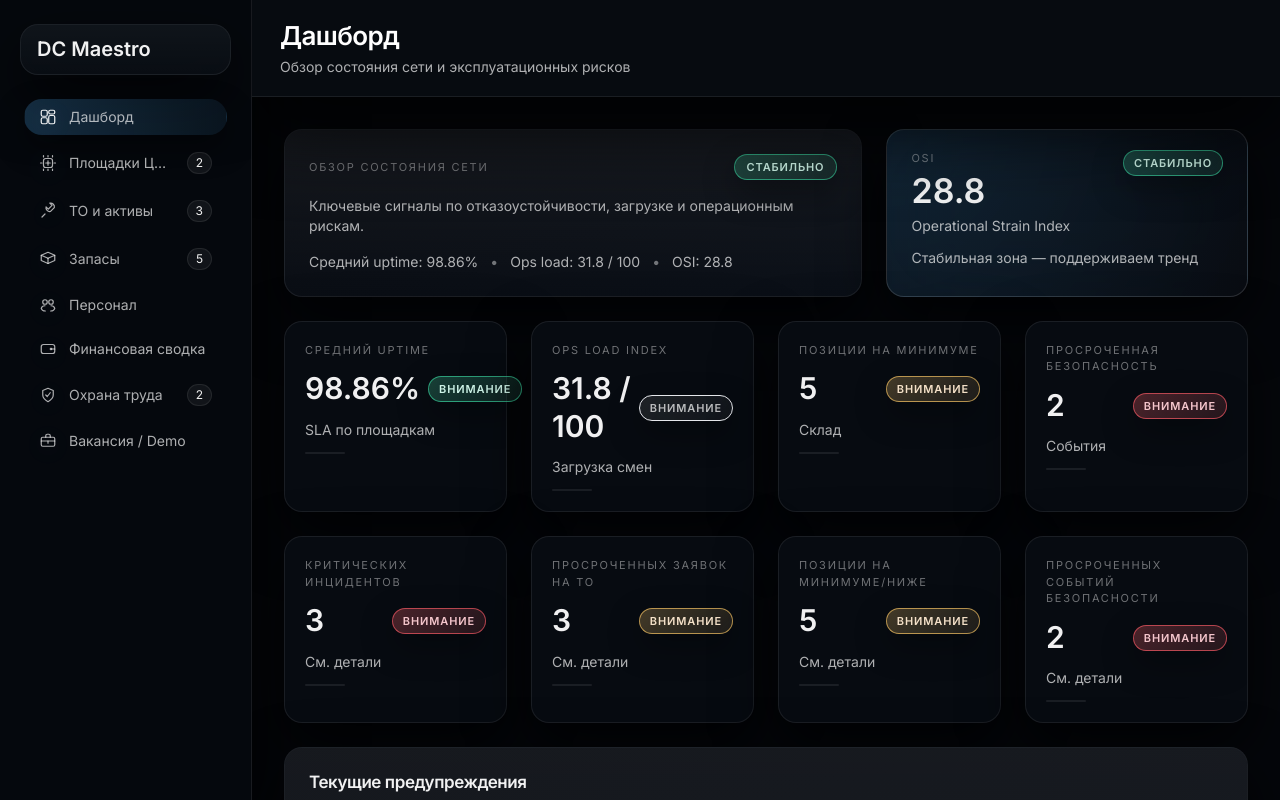
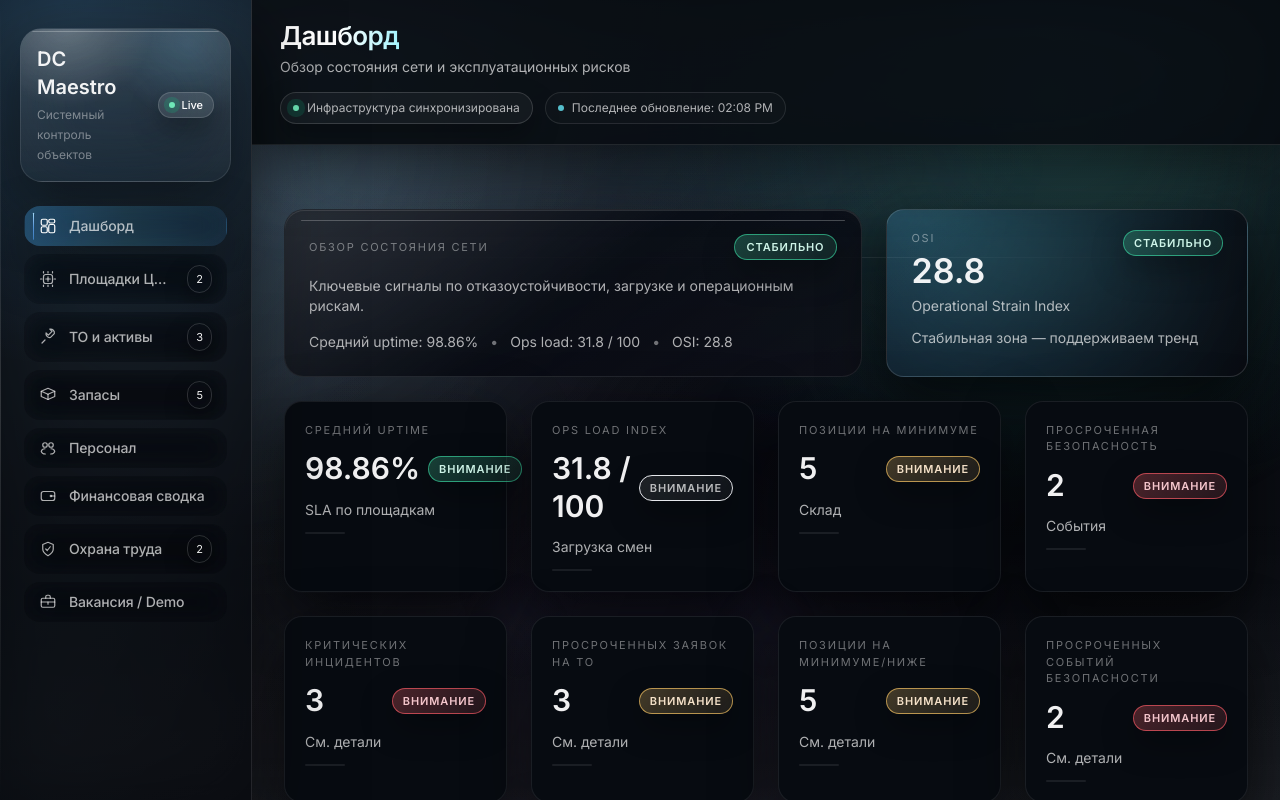
Before and after one commit to QuantumKeyUYU/dc-maestro, a React (Vite) app: page / in a window 1280 px wide. Built offline with nearby package versions, Linux system fonts and the light colour scheme.

Commit message:
Polish luxe chrome across layout

```diff
--- a/src/app/App.tsx
+++ b/src/app/App.tsx
@@ -65,6 +65,7 @@ const pageMeta: PageMeta[] = [
 export default function App() {
   const { pathname } = useLocation();
   const navBadges = useNavBadges();
+  const lastUpdated = useMemo(() => new Date().toLocaleTimeString([], { hour: '2-digit', minute: '2-digit' }), []);
 
   const navItems = [
     { to: '/', label: strings.nav.dashboard, icon: LayoutDashboard },
@@ -122,16 +123,32 @@ export default function App() {
   }, [currentPage, metaDescriptionByRoute, pathname]);
 
   return (
-    <div className="min-h-screen text-text-primary relative bg-base-bg">
+    <div className="min-h-screen text-text-primary relative overflow-hidden">
+      <div className="pointer-events-none absolute inset-0 bg-[radial-gradient(circle_at_10%_20%,rgba(120,200,255,0.18),transparent_35%),radial-gradient(circle_at_84%_12%,rgba(83,221,196,0.18),transparent_30%),radial-gradient(circle_at_50%_90%,rgba(165,120,255,0.12),transparent_40%)] blur-[90px] opacity-90" />
+      <div className="pointer-events-none absolute inset-0 bg-[linear-gradient(135deg,rgba(255,255,255,0.06)_0%,rgba(255,255,255,0.02)_35%,transparent_60%),linear-gradient(120deg,rgba(97,210,255,0.06),transparent_35%)]" />
+      <div className="pointer-events-none absolute inset-0 bg-[linear-gradient(0deg,rgba(255,255,255,0.04)_0%,transparent_36%,transparent_70%,rgba(255,255,255,0.02)_100%)]" />
+
       <div className="flex h-screen overflow-hidden relative">
-        <aside className="w-[260px] lg:w-[252px] md:w-[240px] sm:w-[220px] bg-[rgba(6,9,14,0.96)] border-r border-border-soft px-6 py-6 flex flex-col gap-6 backdrop-blur-xl shadow-elevation-shell">
-          <NavLink to="/" className="group block">
-            <div className="relative -mx-1 px-4 py-3 rounded-card border border-border-soft bg-base-panelSoft/80 backdrop-blur-xl shadow-elevation-card overflow-hidden">
-              <div className="absolute inset-0 bg-gradient-to-b from-white/10 to-transparent opacity-30 pointer-events-none" />
-              <div className="text-xl font-semibold text-text-primary leading-tight relative">{strings.headers.appTitle}</div>
+        <aside className="w-[260px] lg:w-[252px] md:w-[240px] sm:w-[220px] bg-[rgba(6,8,14,0.78)] border-r border-white/10 px-6 py-7 flex flex-col gap-6 backdrop-blur-2xl shadow-[0_30px_80px_rgba(0,0,0,0.55)] relative z-10">
+          <div className="absolute inset-0 bg-[radial-gradient(circle_at_30%_0%,rgba(79,180,255,0.22),transparent_45%)] opacity-80 pointer-events-none" />
+          <div className="absolute inset-y-0 left-0 w-px bg-gradient-to-b from-transparent via-white/15 to-transparent" />
+          <NavLink to="/" className="group block relative">
+            <div className="relative -mx-1 px-4 py-4 rounded-[22px] border border-white/10 bg-[linear-gradient(180deg,rgba(255,255,255,0.14),rgba(255,255,255,0.03))] backdrop-blur-2xl shadow-[0_24px_60px_rgba(0,0,0,0.5)] overflow-hidden">
+              <div className="absolute inset-0 bg-[radial-gradient(circle_at_22%_-4%,rgba(255,255,255,0.32),transparent_38%),radial-gradient(circle_at_80%_10%,rgba(124,210,255,0.22),transparent_36%)] opacity-70" />
+              <div className="absolute inset-x-2 top-[2px] h-[1px] bg-white/25 rounded-full" />
+              <div className="flex items-center justify-between gap-3 relative">
+                <div>
+                  <div className="text-lg sm:text-xl font-semibold text-text-primary leading-tight">{strings.headers.appTitle}</div>
+                  <p className="text-[12px] text-text-muted mt-1">Системный контроль объектов</p>
+                </div>
+                <div className="inline-flex items-center gap-1.5 rounded-full border border-white/15 bg-white/10 px-2.5 py-1 text-[11px] font-medium text-white shadow-[0_10px_28px_rgba(0,0,0,0.35)]">
+                  <span className="h-[6px] w-[6px] rounded-full bg-emerald-300 shadow-[0_0_0_5px_rgba(16,185,129,0.22)]" />
+                  Live
+                </div>
+              </div>
             </div>
           </NavLink>
-          <nav className="flex flex-col gap-2 text-[15px]">
+          <nav className="flex flex-col gap-2 text-[15px] relative">
             {navItems.map((item) => {
               const Icon = item.icon;
               return (
@@ -141,24 +158,35 @@ export default function App() {
                   title={item.badge?.tooltip ?? item.label}
                   className={({ isActive }) =>
                     clsx(
-                      'relative flex items-center gap-3 rounded-capsule px-3.5 py-2 text-sm transition-colors border border-transparent text-text-secondary',
+                      'group relative flex items-center gap-3 rounded-[16px] px-3.5 py-2.5 text-sm transition-all border border-transparent text-text-secondary backdrop-blur-[14px] overflow-hidden',
                       isActive
-                        ? 'bg-gradient-to-r from-[rgba(79,180,255,0.22)] to-[rgba(79,180,255,0.08)] text-text-primary border-[rgba(79,180,255,0.45)] shadow-[0_12px_30px_rgba(0,0,0,0.45)]'
-                        : 'hover:bg-white/5 hover:text-white/85'
+                        ? 'bg-gradient-to-r from-[rgba(79,180,255,0.32)] via-[rgba(99,205,255,0.18)] to-[rgba(79,180,255,0.12)] text-text-primary border-[rgba(144,206,255,0.38)] shadow-[0_20px_52px_rgba(0,0,0,0.48)]'
+                        : 'bg-white/0 hover:bg-white/[0.05] hover:text-white/85 hover:border-white/12'
                     )
                   }
                 >
                   {({ isActive }) => (
                     <>
+                      <span className="absolute inset-0 opacity-0 group-hover:opacity-70 bg-[radial-gradient(circle_at_20%_50%,rgba(255,255,255,0.08),transparent_40%)] transition" />
+                      <span
+                        className={clsx(
+                          'absolute left-2 top-1/2 h-[70%] w-px -translate-y-1/2 rounded-full transition-all',
+                          isActive
+                            ? 'bg-gradient-to-b from-[rgba(174,226,255,0.95)] via-[rgba(107,176,255,0.75)] to-[rgba(80,160,255,0.55)]'
+                            : 'bg-white/0 group-hover:bg-gradient-to-b group-hover:from-white/40 group-hover:via-white/20 group-hover:to-transparent'
+                        )}
+                      />
                       <Icon
                         className={clsx(
-                          'w-[18px] h-[18px] drop-shadow-[0_4px_10px_rgba(79,180,255,0.15)]',
-                          isActive ? 'text-text-primary' : 'text-text-secondary'
+                          'w-[18px] h-[18px] drop-shadow-[0_6px_16px_rgba(79,180,255,0.24)] relative',
+                          isActive ? 'text-white' : 'text-text-secondary'
                         )}
                       />
-                      <span className="flex-1 min-w-0 text-left leading-tight relative truncate">{item.label}</span>
+                      <span className="flex-1 min-w-0 text-left leading-tight relative truncate font-medium tracking-[-0.01em]">
+                        {item.label}
+                      </span>
                       {item.badge ? (
-                        <span className="ml-auto inline-flex items-center justify-center rounded-capsule px-2 py-[2px] text-xs text-text-primary bg-white/5 border border-border-soft">
+                        <span className="ml-auto inline-flex items-center justify-center rounded-capsule px-2 py-[3px] text-[11px] text-text-primary bg-white/12 border border-white/15 shadow-[0_10px_22px_rgba(0,0,0,0.38)]">
                           {item.badge.value}
                         </span>
                       ) : null}
@@ -171,7 +199,7 @@ export default function App() {
         </aside>
 
         <main className="flex-1 overflow-y-auto scrollbar-thin relative z-0">
-          <header className="sticky top-0 z-10 bg-[rgba(8,12,18,0.94)] backdrop-blur-2xl border-b border-border-soft px-7 py-5 shadow-elevation-shell">
+          <header className="sticky top-0 z-10 bg-[rgba(8,12,18,0.92)] backdrop-blur-2xl border-b border-white/10 px-7 py-5 shadow-[0_20px_60px_rgba(0,0,0,0.55)]">
             <SectionHeader
               as="h1"
               label={currentPage.label ?? undefined}
@@ -180,9 +208,21 @@ export default function App() {
               framed={false}
               className="mb-0 px-0 py-0"
             />
+            <div className="mt-4 flex flex-wrap gap-3 text-[12px] text-text-secondary">
+              <div className="inline-flex items-center gap-2 rounded-full border border-white/15 bg-white/[0.04] px-3 py-1.5 shadow-[0_12px_28px_rgba(0,0,0,0.32)]">
+                <span className="h-[6px] w-[6px] rounded-full bg-emerald-300 shadow-[0_0_0_6px_rgba(16,185,129,0.18)]" />
+                Инфраструктура синхронизирована
+              </div>
+              <div className="inline-flex items-center gap-2 rounded-full border border-white/10 bg-white/[0.02] px-3 py-1.5">
+                <span className="h-[6px] w-[6px] rounded-full bg-cyan-300/80" />
+                Последнее обновление: {lastUpdated}
+              </div>
+            </div>
           </header>
 
-          <div className="px-8 pt-8 max-[800px]:pt-7 pb-12 space-y-8">
+          <div className="relative px-8 pt-8 max-[800px]:pt-7 pb-12 space-y-8">
+            <div className="pointer-events-none absolute inset-x-4 -top-6 h-24 bg-[radial-gradient(circle_at_50%_20%,rgba(111,186,255,0.14),transparent_55%),radial-gradient(circle_at_16%_50%,rgba(124,210,255,0.12),transparent_48%)] blur-2xl opacity-80" />
+            <div className="pointer-events-none absolute inset-x-0 top-20 h-[1px] bg-gradient-to-r from-transparent via-white/10 to-transparent" />
             <Routes>
               <Route path="/" element={<DashboardPage />} />
               <Route path="/sites" element={<SitesPage />} />
--- a/src/index.css
+++ b/src/index.css
@@ -9,8 +9,40 @@
 
   body {
     @apply text-text-primary antialiased;
-    background: radial-gradient(circle at 18% 0%, rgba(79, 180, 255, 0.12), transparent 45%), #05070B;
+    background: radial-gradient(circle at 18% 0%, rgba(111, 186, 255, 0.14), transparent 42%),
+      radial-gradient(circle at 82% 12%, rgba(94, 234, 212, 0.12), transparent 35%),
+      linear-gradient(140deg, rgba(9, 12, 18, 0.95) 0%, rgba(4, 6, 12, 0.94) 36%, rgba(9, 12, 18, 0.98) 100%);
+    background-attachment: fixed;
     font-family: 'Inter', system-ui, -apple-system, BlinkMacSystemFont, 'Segoe UI', sans-serif;
+    -webkit-font-smoothing: antialiased;
+    text-rendering: optimizeLegibility;
+    position: relative;
+    min-height: 100vh;
+  }
+
+  body::before {
+    content: '';
+    position: fixed;
+    inset: 0;
+    pointer-events: none;
+    background: radial-gradient(circle at 25% 20%, rgba(255, 255, 255, 0.08), transparent 38%),
+      radial-gradient(circle at 78% 10%, rgba(130, 190, 255, 0.08), transparent 36%),
+      linear-gradient(115deg, rgba(255, 255, 255, 0.06) 0%, rgba(255, 255, 255, 0.02) 48%, transparent 62%);
+    filter: blur(30px) saturate(1.1);
+    opacity: 0.9;
+    z-index: -1;
+  }
+
+  body::after {
+    content: '';
+    position: fixed;
+    inset: 0;
+    pointer-events: none;
+    background: linear-gradient(120deg, rgba(255, 255, 255, 0.03) 0%, rgba(255, 255, 255, 0.0) 42%, rgba(255, 255, 255, 0.02) 100%),
+      linear-gradient(180deg, rgba(255, 255, 255, 0.05) 0%, transparent 30%, transparent 70%, rgba(255, 255, 255, 0.04) 100%);
+    mix-blend-mode: screen;
+    opacity: 0.6;
+    z-index: -1;
   }
 
   h1 {
--- a/src/shared/components/Card.tsx
+++ b/src/shared/components/Card.tsx
@@ -7,12 +7,14 @@ export function Card({ children, className, title, subtitle, interactive = false
   return (
     <div
       className={clsx(
-        'relative overflow-hidden rounded-card border border-border-soft',
-        'bg-[linear-gradient(165deg,rgba(9,12,18,0.95),rgba(11,16,24,0.98))] backdrop-blur-2xl p-6',
-        'shadow-elevation-card transition-transform duration-150',
-        "before:pointer-events-none before:absolute before:inset-0 before:bg-[linear-gradient(180deg,rgba(255,255,255,0.16),transparent)] before:opacity-[0.35] before:content-['']",
+        'relative overflow-hidden rounded-[20px] border border-white/10',
+        'bg-[linear-gradient(165deg,rgba(10,14,22,0.85),rgba(8,10,18,0.94))] backdrop-blur-2xl p-6',
+        'shadow-[0_24px_70px_rgba(0,0,0,0.65)] transition-transform duration-200',
+        "before:pointer-events-none before:absolute before:inset-0 before:bg-[linear-gradient(145deg,rgba(255,255,255,0.14),transparent_50%,rgba(255,255,255,0.04))] before:opacity-70 before:content-['']",
+        "after:pointer-events-none after:absolute after:inset-x-4 after:top-[10px] after:h-[1px] after:bg-white/25 after:rounded-full after:content-['']",
+        "[box-shadow:inset_0_1px_0_rgba(255,255,255,0.12)]",
         interactive &&
-          'hover:border-border-strong hover:bg-[linear-gradient(165deg,rgba(11,15,22,0.98),rgba(13,18,26,0.98))] hover:scale-[1.01] cursor-pointer',
+          'hover:border-white/20 hover:shadow-[0_30px_80px_rgba(0,0,0,0.68),0_0_0_1px_rgba(255,255,255,0.04)] hover:scale-[1.015] cursor-pointer',
         className
       )}
     >
--- a/src/shared/components/SectionHeader.tsx
+++ b/src/shared/components/SectionHeader.tsx
@@ -27,14 +27,19 @@ export function SectionHeader({
       className={clsx(
         'flex flex-col gap-3 sm:flex-row sm:items-center sm:justify-between',
         framed &&
-          "relative overflow-hidden rounded-[18px] border border-[rgba(255,255,255,0.08)] bg-[rgba(7,10,16,0.96)] px-5 py-4 shadow-[0_20px_50px_rgba(0,0,0,0.65)] backdrop-blur-[18px] before:absolute before:inset-0 before:bg-[radial-gradient(circle_at_18%_-8%,rgba(255,255,255,0.08),transparent_48%)] before:opacity-80 before:content-['']",
+          "relative overflow-hidden rounded-[20px] border border-white/10 bg-[rgba(7,10,16,0.88)] px-5 py-4 shadow-[0_20px_60px_rgba(0,0,0,0.6)] backdrop-blur-[18px] before:absolute before:inset-0 before:bg-[radial-gradient(circle_at_18%_-8%,rgba(255,255,255,0.12),transparent_48%)] before:opacity-80 before:content-[''] after:absolute after:inset-x-4 after:bottom-0 after:h-[1px] after:bg-white/10 after:content-['']",
         className
       )}
     >
       <div className="space-y-1 max-w-4xl">
-        {label ? <p className="text-[11px] font-semibold text-text-muted uppercase tracking-[0.18em]">{label}</p> : null}
+        {label ? (
+          <p className="text-[11px] font-semibold text-text-muted uppercase tracking-[0.18em] flex items-center gap-2">
+            <span className="inline-block h-[6px] w-[6px] rounded-full bg-gradient-to-b from-white/70 via-white/60 to-transparent" />
+            {label}
+          </p>
+        ) : null}
         <div className="flex flex-wrap items-center gap-2">
-          <HeadingTag className="text-2xl sm:text-[26px] font-semibold text-white tracking-tight leading-tight">
+          <HeadingTag className="text-2xl sm:text-[26px] font-semibold tracking-tight leading-tight bg-clip-text text-transparent bg-gradient-to-r from-white via-white to-cyan-200">
             {title}
           </HeadingTag>
           {badge}
```
